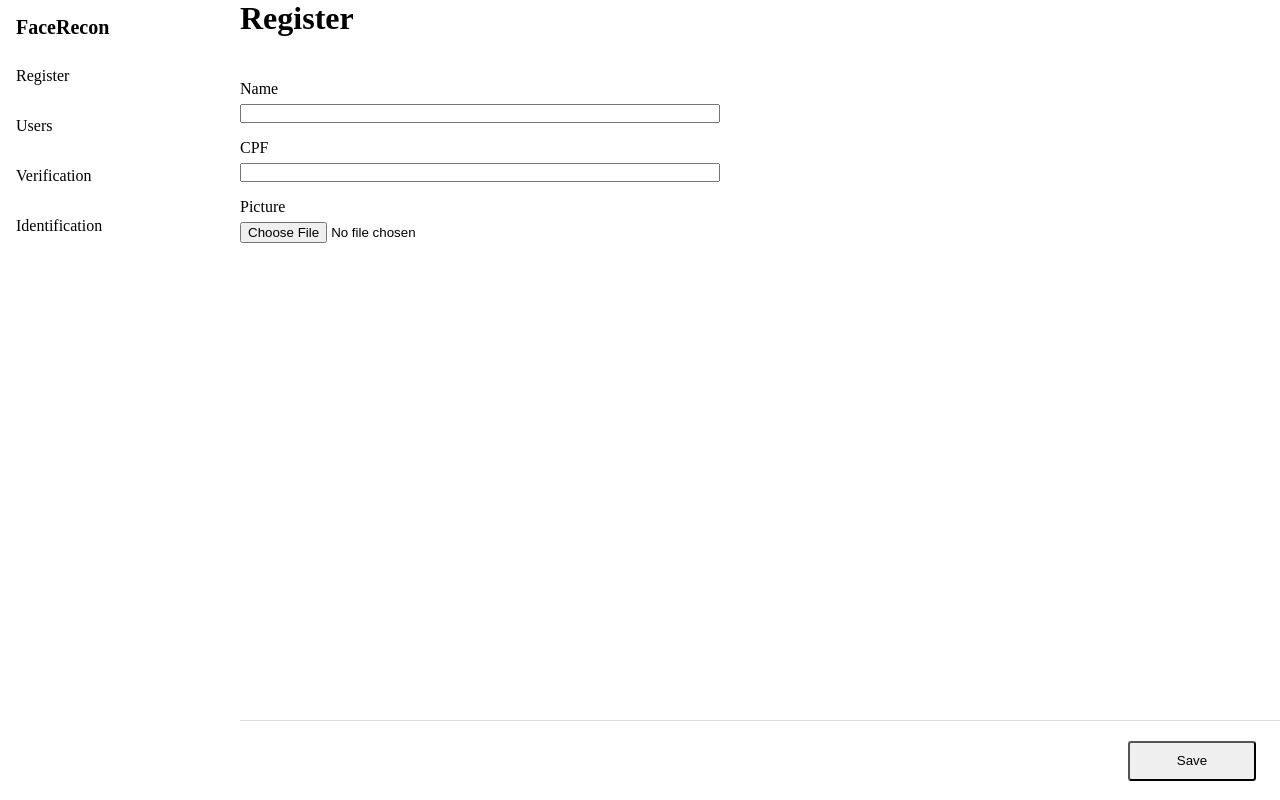
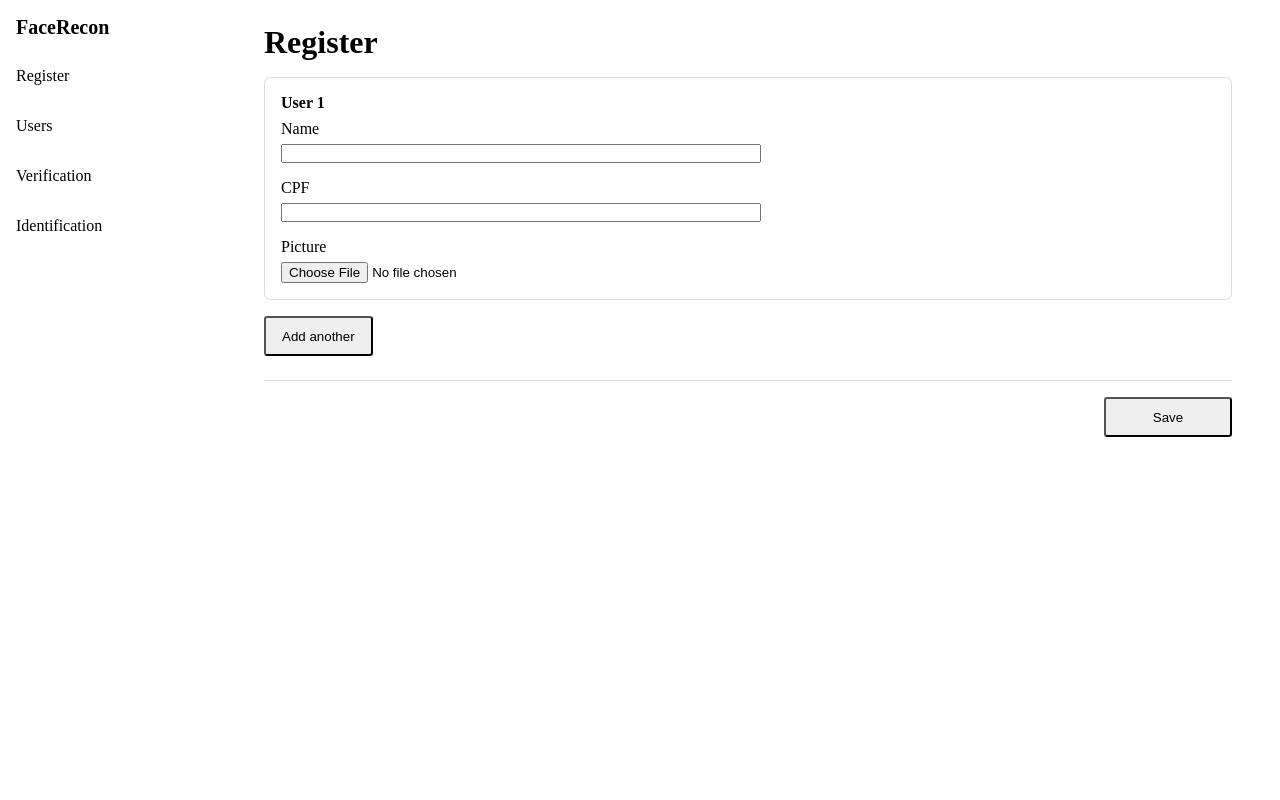
Before and after one commit to nblucas/face-recon-app, an Angular app in the folder frontend/: page /register in a window 1280 px wide. Built offline with nearby package versions, Linux system fonts and the light colour scheme.

Commit message:
feat: add multiple user registration form with dynamic entries

```diff
--- a/frontend/src/app/pages/register/register.css
+++ b/frontend/src/app/pages/register/register.css
@@ -1,14 +1,40 @@
 .register {
-  display: grid;
-  grid-template-rows: 5rem 1fr 5rem;
-  height: 100vh;
+  padding: 1.5rem 3rem 1.5rem 1.5rem;
+}
+
+.entry {
+  padding: 1rem;
+  margin-top: 1rem;
+  border: 1px solid #ddd;
+  border-radius: 0.4rem;
+}
+
+.entry-header {
+  display: flex;
+  align-items: center;
+  justify-content: space-between;
+  margin-bottom: 0.5rem;
+}
+
+.entry-title {
+  font-weight: 600;
+}
+
+.remove-button {
+  border: none;
+  background: none;
+  color: #c0392b;
+  font-size: 0.875rem;
+}
+
+.remove-button:hover {
+  cursor: pointer;
 }
 
 .fields {
   display: flex;
   flex-direction: column;
   gap: 1rem;
-  padding-right: 3rem;
 }
 
 .field {
@@ -30,8 +56,25 @@
   font-size: 0.875rem;
 }
 
+.add-button {
+  margin-top: 1rem;
+  height: 2.5rem;
+  padding: 0 1rem;
+  border-radius: 0.2rem;
+}
+
+.add-button:hover {
+  cursor: pointer;
+}
+
+.add-button:disabled {
+  cursor: not-allowed;
+  opacity: 0.6;
+}
+
 .footer {
-  padding: 1rem 1.5rem;
+  margin-top: 1.5rem;
+  padding-top: 1rem;
   border-top: 1px solid #ddd;
   display: flex;
   align-items: center;
--- a/frontend/src/app/pages/register/register.html
+++ b/frontend/src/app/pages/register/register.html
@@ -1,40 +1,56 @@
 <form class="register" [formGroup]="form" (ngSubmit)="onSubmit()">
   <h1>Register</h1>
+
+  @for (entry of entries.controls; track entry; let i = $index) {
+    <div class="entry" [formGroup]="entry">
+      <div class="entry-header">
+        <span class="entry-title">User {{ i + 1 }}</span>
+        @if (entries.length > 1) {
+          <button type="button" class="remove-button" (click)="removeEntry(i)">Remove</button>
+        }
+      </div>
       <div class="fields">
         <div class="field">
-      <label for="name">Name</label>
+          <label [for]="'name-' + i">Name</label>
           <input
-        id="name"
+            [id]="'name-' + i"
             type="text"
             formControlName="name"
             class="text-field"
-        [class.invalid]="form.controls.name.invalid && form.controls.name.touched"
+            [class.invalid]="entry.controls.name.invalid && entry.controls.name.touched"
           />
-      @if (form.controls.name.invalid && form.controls.name.touched) {
+          @if (entry.controls.name.invalid && entry.controls.name.touched) {
             <span class="error">Name is required.</span>
           }
         </div>
         <div class="field">
-      <label for="cpf">CPF</label>
+          <label [for]="'cpf-' + i">CPF</label>
           <input
-        id="cpf"
+            [id]="'cpf-' + i"
             type="text"
             formControlName="cpf"
             class="text-field"
-        [class.invalid]="form.controls.cpf.invalid && form.controls.cpf.touched"
+            [class.invalid]="entry.controls.cpf.invalid && entry.controls.cpf.touched"
           />
-      @if (form.controls.cpf.invalid && form.controls.cpf.touched) {
+          @if (entry.controls.cpf.invalid && entry.controls.cpf.touched) {
             <span class="error">CPF is required.</span>
           }
         </div>
         <div class="field">
-      <label for="picture">Picture</label>
-      <input id="picture" type="file" accept="image/*" (change)="onPictureSelected($event)" />
-      @if (form.controls.picture.invalid && form.controls.picture.touched) {
+          <label [for]="'picture-' + i">Picture</label>
+          <input [id]="'picture-' + i" type="file" accept="image/*" (change)="onPictureSelected($event, i)" />
+          @if (entry.controls.picture.invalid && entry.controls.picture.touched) {
             <span class="error">Picture is required.</span>
           }
         </div>
       </div>
+    </div>
+  }
+
+  <button type="button" class="add-button" [disabled]="entries.length >= maxBatchSize" (click)="addEntry()">
+    Add another
+  </button>
+
   <footer class="footer">
     @if (errorMessage()) {
       <span class="error form-error">{{ errorMessage() }}</span>
--- a/frontend/src/app/pages/register/register.ts
+++ b/frontend/src/app/pages/register/register.ts
@@ -1,8 +1,24 @@
 import { Component, inject, signal } from '@angular/core';
-import { FormControl, FormGroup, ReactiveFormsModule, Validators } from '@angular/forms';
+import { FormArray, FormControl, FormGroup, ReactiveFormsModule, Validators } from '@angular/forms';
 import { Router } from '@angular/router';
 import { HttpErrorResponse } from '@angular/common/http';
 import { UserService } from '../../services/user-service';
+
+const MAX_BATCH_SIZE = 8;
+
+type EntryForm = FormGroup<{
+  name: FormControl<string>;
+  cpf: FormControl<string>;
+  picture: FormControl<File | null>;
+}>;
+
+function newEntryForm(): EntryForm {
+  return new FormGroup({
+    name: new FormControl('', { nonNullable: true, validators: [Validators.required] }),
+    cpf: new FormControl('', { nonNullable: true, validators: [Validators.required] }),
+    picture: new FormControl<File | null>(null, { validators: [Validators.required] }),
+  });
+}
 
 @Component({
   selector: 'app-register',
@@ -14,33 +30,45 @@ export class Register {
   private readonly userService = inject(UserService);
   private readonly router = inject(Router);
 
-  protected readonly form = new FormGroup({
-    name: new FormControl('', { nonNullable: true, validators: [Validators.required] }),
-    cpf: new FormControl('', { nonNullable: true, validators: [Validators.required] }),
-    picture: new FormControl<File | null>(null, { validators: [Validators.required] }),
-  });
+  protected readonly maxBatchSize = MAX_BATCH_SIZE;
+  protected readonly entries = new FormArray<EntryForm>([newEntryForm()]);
+  protected readonly form = new FormGroup({ entries: this.entries });
 
   protected readonly errorMessage = signal<string | null>(null);
 
-  protected onPictureSelected(event: Event): void {
+  protected onPictureSelected(event: Event, index: number): void {
     const file = (event.target as HTMLInputElement).files?.[0] ?? null;
-    this.form.controls.picture.setValue(file);
+    this.entries.at(index).controls.picture.setValue(file);
+  }
+
+  protected addEntry(): void {
+    if (this.entries.length < MAX_BATCH_SIZE) {
+      this.entries.push(newEntryForm());
+    }
+  }
+
+  protected removeEntry(index: number): void {
+    this.entries.removeAt(index);
   }
 
   protected onSubmit(): void {
-    if (this.form.invalid) {
-      this.form.markAllAsTouched();
+    if (this.entries.invalid) {
+      this.entries.markAllAsTouched();
       return;
     }
 
     this.errorMessage.set(null);
-    const { name, cpf, picture } = this.form.getRawValue();
 
-    this.userService.createUser(name, cpf, picture!).subscribe({
+    const batchEntries = this.entries.controls.map((entry) => {
+      const { name, cpf, picture } = entry.getRawValue();
+      return { name, cpf, picture: picture! };
+    });
+
+    this.userService.createUsersBatch(batchEntries).subscribe({
       next: () => this.router.navigate(['/list']),
       error: (err: HttpErrorResponse) => {
         this.errorMessage.set(
-          typeof err.error === 'string' ? err.error : 'Failed to register user. Please try again.',
+          typeof err.error === 'string' ? err.error : 'Failed to register users. Please try again.',
         );
       },
     });
```
Lines whose indentation alone changed are shown as unchanged.
